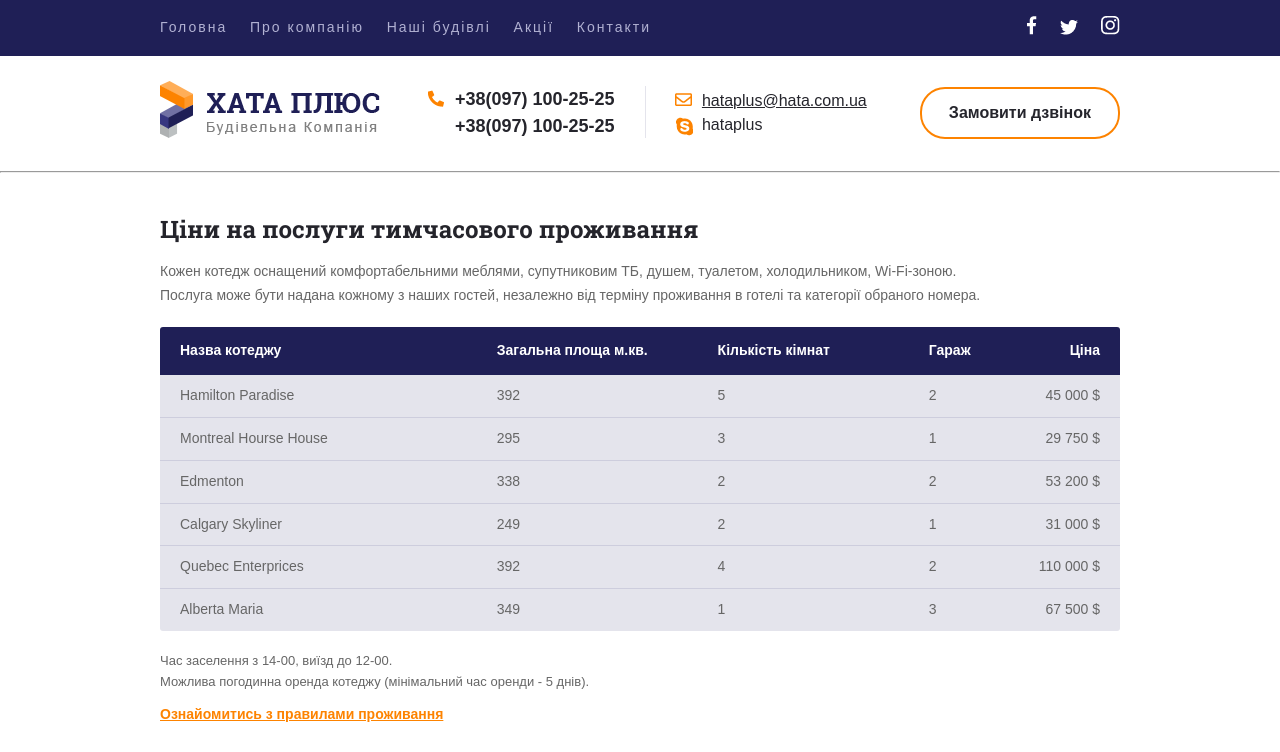
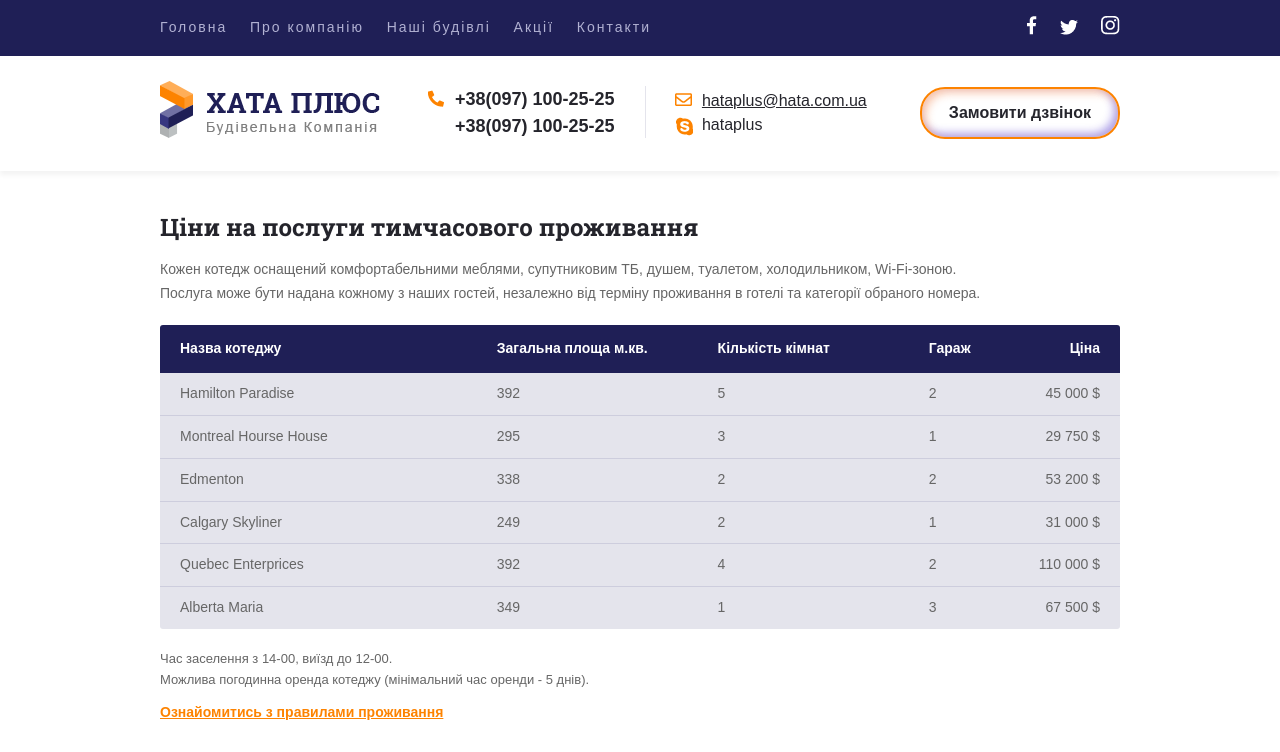
Before and after one commit to Mr-No-bo-dy/Hata-Plus, a plain HTML site: page price.html in a window 1280 px wide. Shown: the top 752 px of the page. Drawn offline with Linux system fonts and the light colour scheme.

Commit message:
add custom cursor & button's shadow

```diff
--- a/css/style.css
+++ b/css/style.css
@@ -26,6 +26,8 @@ html {
 
 body {
     font-family: Arial, "Helvetica Neue", Helvetica, sans-serif;
+    cursor: url(../img/dark-cursor.cur), default;
+    /* cursor: url(../img/dark-cursor-link.cur), pointer; */
 }
 
 ul {
@@ -108,6 +110,10 @@ a.instagram:hover {
 .contacts-top {
     align-items: center;
     padding: 25px 0 26px;
+}
+
+header {
+    box-shadow: 0 4px 5px rgba(243,243,243,1);
 }
 
 .column {
@@ -199,13 +205,18 @@ a.phone-top:before,
     padding: 12px 27px;
     border: 2px solid #fd8300;
     border-radius: 25px;
-    transition: background-color 0.3s ease;
+    transition: background-color 0.5s ease;
+    box-shadow: inset 4px 4px 8px rgba(240, 120, 60, 0.4),
+        inset -4px -4px 8px rgba(60, 30, 200, 0.4);
 }
 
 .cta a:hover {
     color: #1f1f56;
     border-color: #1f1f56;
     background: #fd8300;
+    box-shadow: 4px 4px 8px rgba(0, 0, 0, 0.4),
+        inset 4px 4px 8px rgba(240, 120, 60, 0.4),
+        inset -4px -4px 8px rgba(60, 30, 200, 0.4);
 }
 
 .special {
--- a/price.html
+++ b/price.html
@@ -45,7 +45,6 @@
             </div>
         </div>
     </header>
-    <hr>
     <div class="wrapper">
         <div class="flex-between content">
             <main class="main">
```
Also changed, not shown: 2 other files.
